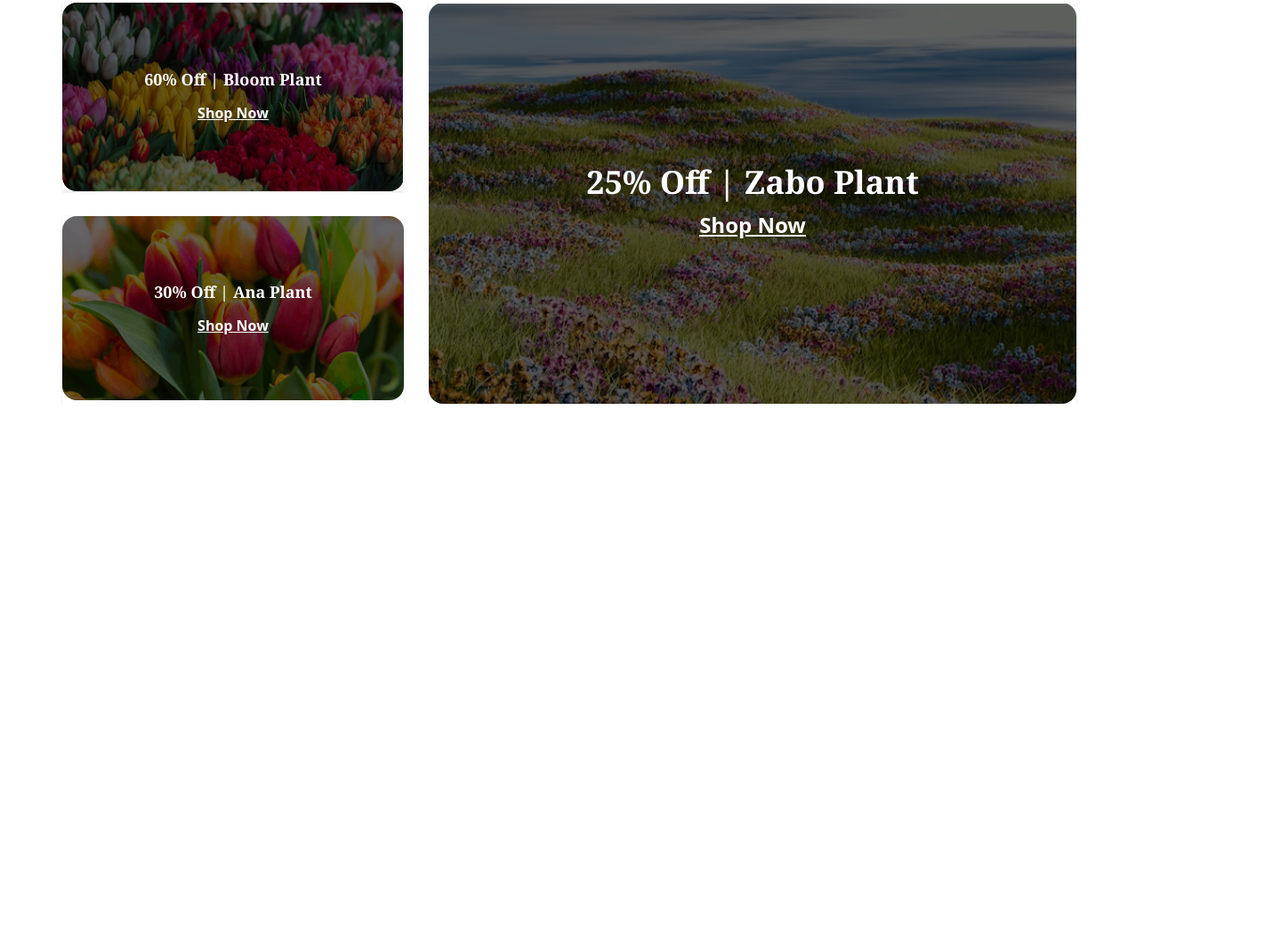
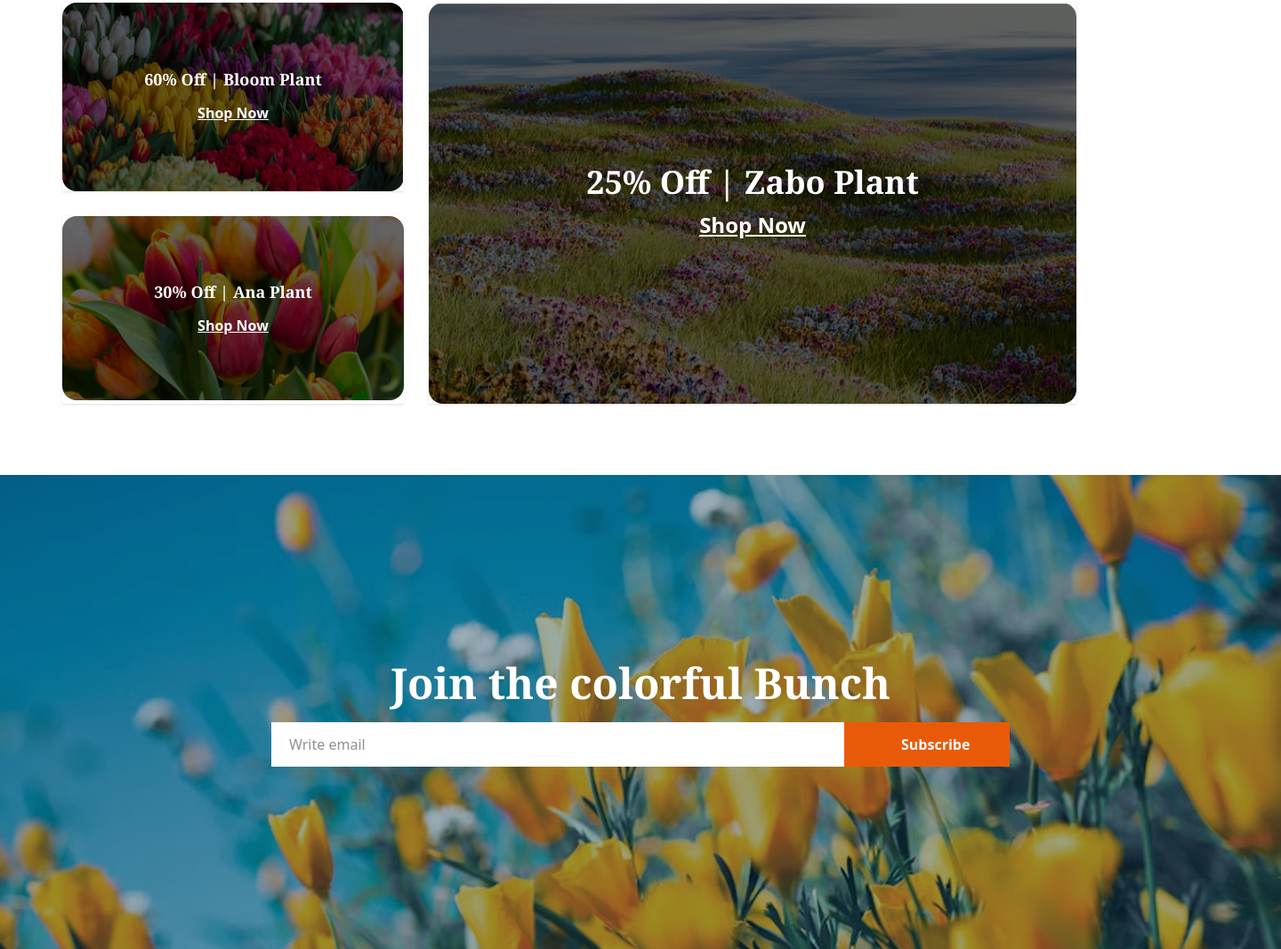
Before and after one commit to hasan8651/assignment-two-repo, a plain HTML site: page index.html in a window 1280 px wide. Shown: the part 2933-4000 px from the top of the page at 89% size, 1440 px wide, since content can reach past the window. Before the commit the page ends 3387 px from the top, so only its background shows below. Drawn offline with nearby package versions, Linux system fonts and the light colour scheme.

Commit message:
Join Colorful Bunch Section Updated

```diff
--- a/index.html
+++ b/index.html
@@ -80,7 +80,7 @@ h1, h2, h3{
       </div>
 
       <div class="shadow flex flex-col items-center">
-        <img src="/images/sample-flower-image.png" alt="Lily Blossom" class="mb-2">
+        <img src="./images/sample-flower-image.png" alt="Lily Blossom" class="mb-2">
         <div class="text-center text-[22px] font-semibold">Lily Blossom</div>
         <div class="text-center font-bold text-[22px] mt-1">20 USD</div>
         <button class="w-full h-10 mt-3 bg-[#E95A08] text-white px-4 py-1 text-xs hover:bg-orange-600">ADD TO CART</button>
@@ -171,7 +171,17 @@ h1, h2, h3{
 
 
 
-
+<!-- Join Colorful Bunch Section -->
+  <section class="md:w-[1440px] relative mt-20 md:mx-auto">
+    <img src="./images/news-letter-bg.png" class="h-[276px] md:h-full object-cover">
+    <div class="absolute inset-0 flex flex-col justify-center gap-4 items-center text-center">
+      <h2 class="text-2xl/9 md:text-5xl/14 font-bold text-white m-0">Join the colorful Bunch</h2>
+      <form class="flex w-full md:w-[830px] h-[50px] px-5 md:px-0">
+        <input type="email" placeholder="Write email" class="bg-white flex-1 text-[10px] md:text-[16px] px-3 md:px-5 md:py-2 outline-none">
+        <button class="bg-[#E95A08] w-[100px] md:w-[186px] text-white font-semibold md:px-16 hover:bg-orange-600">Subscribe</button>
+      </form>
+    </div>
+  </section>
 
 
 
```
